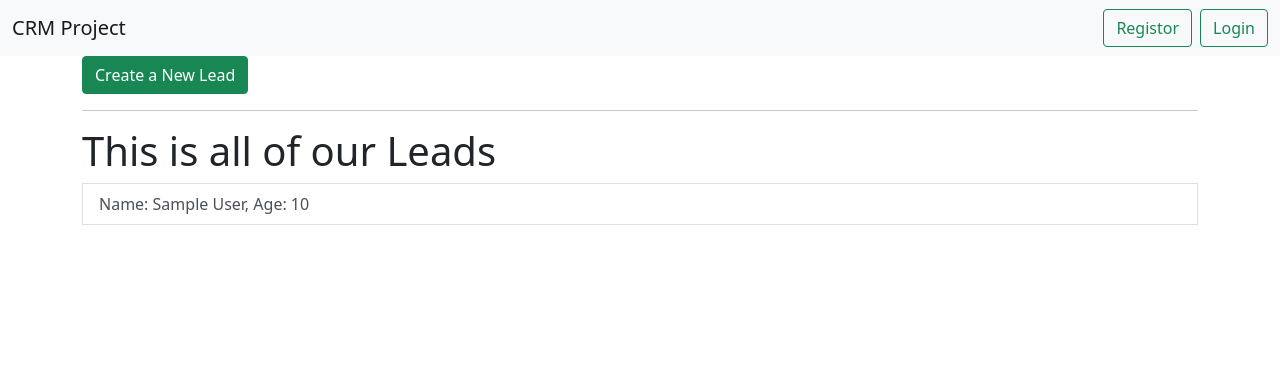
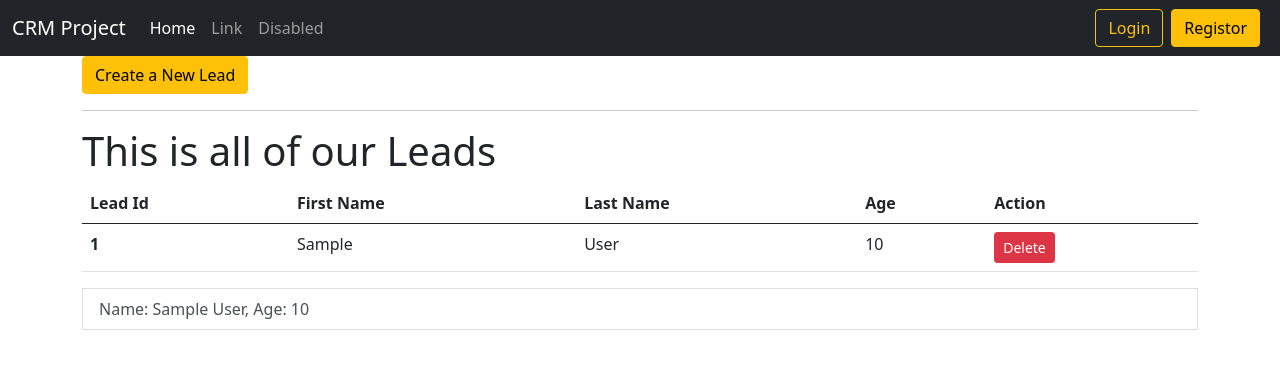
Before and after one commit to kaushiktank/djcrm2, a Django app: page /leads/ in a window 1280 px wide. Shown: the top 369 px of the page. Run offline with Django 3.2, Linux system fonts and the light colour scheme; tables that the repository leaves empty hold one stand-in row (values such as "Sample post").

Commit message:
Styling, some url fixed, login and sigmup form

```diff
--- a/djcrm/settings.py
+++ b/djcrm/settings.py
@@ -128,3 +128,5 @@ STATICFILES_DIRS = [
 STATIC_ROOT = 'static_root'
 
 AUTH_USER_MODEL = "leads.User"
+
+EMAIL_BACKEND = 'django.core.mail.backends.console.EmailBackend'
--- a/djcrm/urls.py
+++ b/djcrm/urls.py
@@ -1,13 +1,18 @@
 from django.conf import settings
+from django.contrib.auth.views import LoginView, LogoutView
 from django.conf.urls.static import static
 from django.contrib import admin
 from django.urls import path, include
 from .views import home_page, HomePageView
+from leads.views import SignupView
 
 urlpatterns = [
     path('', HomePageView.as_view(), name='home-page'),
     path('admin/', admin.site.urls),
-    path('leads/', include('leads.urls', namespace="leads"))
+    path('leads/', include('leads.urls', namespace="leads")),
+    path('login/', LoginView.as_view(), name='login'),
+    path('registor/', SignupView.as_view(), name ='registor'),
+    path('logout/', LogoutView.as_view(), name='logout')
 ]
 
 if settings.DEBUG:
--- a/leads/templates/leads/lead_create.html
+++ b/leads/templates/leads/lead_create.html
@@ -1,13 +1,13 @@
 {% extends 'base.html' %}
 
 {% block content %}
-<a href={% url 'leads:lead-list' %} class="btn btn-success" role="button">Back</a>
+<a href={% url 'leads:lead-list' %} class="btn btn-warning" role="button">Back</a>
 <hr />
 <h1>Create a new Lead</h1>
 
 <form method="POST">
     {{ form.as_p }} {% csrf_token %}
-    <button type="submit" class="btn btn-primary secondary">Submit</button>
+    <button type="submit" class="btn btn-success secondary">Create Lead</button>
 </form>
 
 {% endblock content %}
--- a/leads/templates/leads/lead_delete.html
+++ b/leads/templates/leads/lead_delete.html
@@ -1,13 +1,13 @@
 {% extends 'base.html' %}
 
 {% block content %}
-<a href={% url 'leads:lead-list' %} class="btn btn-success" role="button">Back</a>
+<a href={% url 'leads:lead-list' %} class="btn btn-warning" role="button">Back</a>
 <hr />
 <h1>Are you sure you want to delete this lead?</h1>
 
 <form method="POST">
     {{ form.as_p }} {% csrf_token %}
-    <button type="submit" class="btn btn-primary secondary">Submit</button>
+    <button type="submit" class="btn btn-danger secondary">Yes, Delete It</button>
 </form>
 
 {% endblock content %}
--- a/leads/templates/leads/lead_detail.html
+++ b/leads/templates/leads/lead_detail.html
@@ -1,7 +1,7 @@
 {% extends 'base.html' %}
 {% block content %}
-  <a href={% url 'leads:lead-list' %} class="btn btn-success" role="button">Back</a>
-  <a href={% url 'leads:lead-update' lead.pk %} class="btn btn-success" role="button">Edit</a>
+  <a href={% url 'leads:lead-list' %} class="btn btn-warning" role="button">Back</a>
+  <a href={% url 'leads:lead-update' lead.pk %} class="btn btn-warning" role="button">Edit</a>
   <a href={% url 'leads:lead-delete' lead.pk %} class="btn btn-danger" role="button">Delete</a>
   <hr />
   <h1>Lead Detail</h1>
--- a/leads/templates/leads/lead_list.html
+++ b/leads/templates/leads/lead_list.html
@@ -1,8 +1,34 @@
 {% extends 'base.html' %}
 {% block content %}
-    <a href={% url 'leads:lead-create' %} class="btn btn-success" role="button">Create a New Lead</a>
+    <a href={% url 'leads:lead-create' %} class="btn btn-warning" role="button">Create a New Lead</a>
     <hr />
         <h1>This is all of our Leads</h1>
+        <table class="table table-hover">
+            <thead>
+                <tr>
+                <th scope="col">Lead Id</th>
+                <th scope="col">First Name</th>
+                <th scope="col">Last Name</th>
+                <th scope="col">Age</th>
+                <th scope="col">Action</th>
+                </tr>
+            </thead>
+            <tbody>
+               {% for lead in leads %}
+                    <tr onclick="window.location='{% url 'leads:lead-detail' lead.pk %}';">
+                        <th scope="row">{{ lead.id }}</th>
+                        <td>{{ lead.first_name }}</td>
+                        <td>{{ lead.last_name }}</td>
+                        <td>{{ lead.age }}</td>
+                        <td>
+                            <div class="btn-group" role="group" aria-label="Basic mixed styles example">
+                                <a href={% url 'leads:lead-delete' lead.pk %} class="btn btn-sm btn-danger"> Delete </a>
+                            </div>
+                        </td>
+                    </tr>
+                {% endfor %}
+            </tbody>
+        </table>
         {% for lead in leads %}
             <a href={% url 'leads:lead-detail' lead.pk %} class="list-group-item list-group-item-action">Name: {{lead.first_name}} {{ lead.last_name }}, Age: {{lead.age}}</a>
         {% endfor %}
--- a/leads/templates/leads/lead_update.html
+++ b/leads/templates/leads/lead_update.html
@@ -1,13 +1,13 @@
 {% extends 'base.html' %}
 
 {% block content %}
-<a href={% url 'leads:lead-detail' lead.pk %} class="btn btn-success" role="button">Back to {{ lead.first_name }} {{ lead.last_name }}</a>
+<a href={% url 'leads:lead-detail' lead.pk %} class="btn btn-warning" role="button">Back to {{ lead.first_name }} {{ lead.last_name }}</a>
 <hr />
 <h1>Update Lead {{ lead.first_name }} {{ lead.last_name }}</h1>
 
 <form method="post">
     {{ form.as_p }} {% csrf_token %}
-    <button type="submit" class="btn btn-primary secondary">Submit</button>
+    <button type="submit" class="btn btn-success secondary">Update Item</button>
 </form>
 
 {% endblock content %}
--- a/leads/views.py
+++ b/leads/views.py
@@ -1,9 +1,18 @@
-from django.shortcuts import render, HttpResponse, redirect, reverse
+from django.core.mail import send_mail
+from django.shortcuts import render, redirect, reverse
 from django.views import generic
+from django.contrib.auth.forms import UserCreationForm
+from django.http import HttpResponse
 from .models import Lead
 from .forms import LeadFrom, LeadModelForm
 from .models import Agent
 
+
+class SignupView(generic.CreateView):
+    template_name = 'registration/signup.html'
+    form_class = UserCreationForm
+    def get_success_url(self):
+        return reverse('login')
 
 # This is a class based view which defined by the view name + View. class based views has many generic views to use and in this case it is a ListView.
 class LeadListView(generic.ListView):
@@ -34,7 +43,6 @@ def lead_detail(request, pk):
     return render(request, "leads/lead_detail.html", context)
 
 
-
 class LeadCreateView(generic.CreateView):
     model = Lead
     template_name = "leads/lead_create.html"
@@ -42,6 +50,15 @@ class LeadCreateView(generic.CreateView):
 
     def get_success_url(self):
         return reverse("leads:lead-list")
+
+    def form_valid(self, form):
+        send_mail(
+            subject="Lead Has Been Created",
+            message="Logon to the site to view your leads",
+            from_email="kauhisk@kauhsik.com",
+            recipient_list=['kauhsik2@kaisik.com']
+        )
+        return super(LeadCreateView, self).form_valid(form)
 
 
 # create leads with model form provided by django frameworks Model from has been defined into the forms.py file with the database model name + ModelForm as a class name.
--- a/static/js/main.js
+++ b/static/js/main.js
@@ -1 +1 @@
-console.log("Kauhsik")
+console.log("Kauhsik From Main.js File")
--- a/templates/base.html
+++ b/templates/base.html
@@ -11,7 +11,7 @@
     <link href="https://cdn.jsdelivr.net/npm/bootstrap@5.0.0-beta1/dist/css/bootstrap.min.css" rel="stylesheet" integrity="sha384-giJF6kkoqNQ00vy+HMDP7azOuL0xtbfIcaT9wjKHr8RbDVddVHyTfAAsrekwKmP1" crossorigin="anonymous">
     <link href = {% static 'css/styles.css' %} rel="stylesheet" />
     {% include 'scripts.html' %}
-    <title>My Project</title>
+    <title>CRM Project</title>
   </head>
   <body>
     {% include 'head.html' %}
--- a/templates/head.html
+++ b/templates/head.html
@@ -1,14 +1,31 @@
-<nav class="navbar navbar-expand-lg navbar-light bg-light">
+<nav class="navbar navbar-expand-lg navbar-dark bg-dark">
   <div class="container-fluid">
     <a class="navbar-brand" href={% url 'home-page' %}>CRM Project</a>
-    <button class="navbar-toggler" type="button" data-bs-toggle="collapse" data-bs-target="#navbarNavAltMarkup" aria-controls="navbarNavAltMarkup" aria-expanded="false" aria-label="Toggle navigation">
+    <button class="navbar-toggler" type="button" data-bs-toggle="collapse" data-bs-target="#navbarSupportedContent" aria-controls="navbarSupportedContent" aria-expanded="false" aria-label="Toggle navigation">
       <span class="navbar-toggler-icon"></span>
     </button>
-    <div class="collapse navbar-collapse" id="navbarNavAltMarkup">
+    <div class="collapse navbar-collapse" id="navbarSupportedContent">
+      <ul class="navbar-nav me-auto mb-2 mb-lg-0">
+        <li class="nav-item">
+          <a class="nav-link active" aria-current="page" href="#">Home</a>
+        </li>
+        <li class="nav-item">
+          <a class="nav-link" href="#">Link</a>
+        </li>
+        <li class="nav-item">
+          <a class="nav-link" href="#" >Disabled</a>
+        </li>
+      </ul>
+      <form class="d-flex">
+      {% if request.user.is_authenticated %}
+        <p class="text-white mb-2"> Welcome: {{ request.user.username }} </p>
+        <a href={% url 'logout' %} class='btn btn-outline-warning me-2'>Logout</a>
+      {% else %}
+        <a href={% url 'login' %} class='btn btn-outline-warning me-2'>Login</a>
+        <a href={% url 'registor' %} class='btn btn-warning me-2'>Registor</a>
+      {% endif %}
+
+      </form>
     </div>
-      <div class="collapse d-flex">
-        <button class="btn btn-outline-success me-2" type="submit">Registor</button>
-        <button class="btn btn-outline-success" type="submit">Login</button>
-      </div>
   </div>
 </nav>
--- a/templates/home_page.html
+++ b/templates/home_page.html
@@ -8,7 +8,7 @@
         Welcome to Django CRM Project
     </h1>
     <center>
-        <a href={% url 'leads:lead-list' %} class="btn btn-success stretched-link">Go to Lead List</a>
+        <a href={% url 'leads:lead-list' %} class="btn btn-warning btn-lg stretched-link">Go to Lead List</a>
         </center>
   </div>
 
--- a/templates/scripts.html
+++ b/templates/scripts.html
@@ -1,5 +1,6 @@
 {% load static %}
 
+<script src={% static 'js/main.js' %}></script>
 <script>
     console.log("Kaishik")
 </script>
```
Also changed, not shown: templates/registration/login.html (added, +12 -0 lines), templates/registration/signup.html (added, +12 -0 lines).
